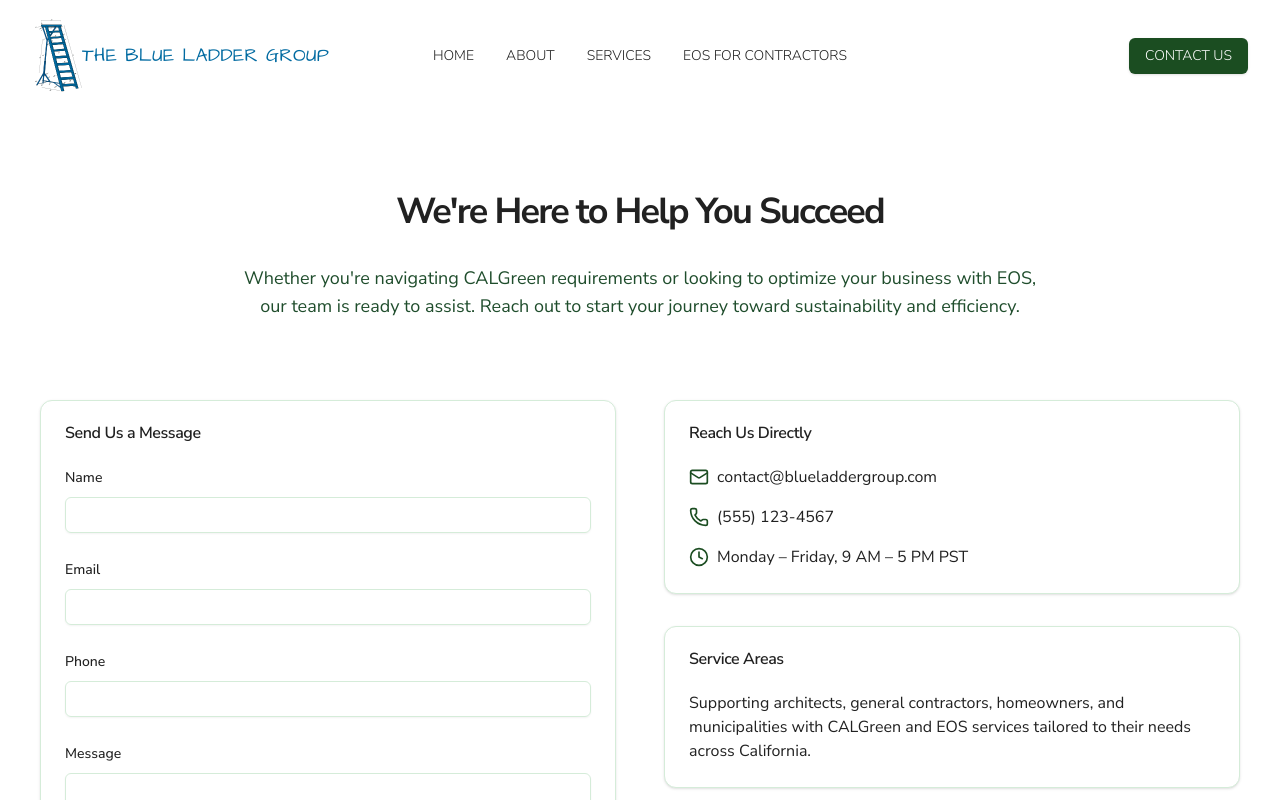
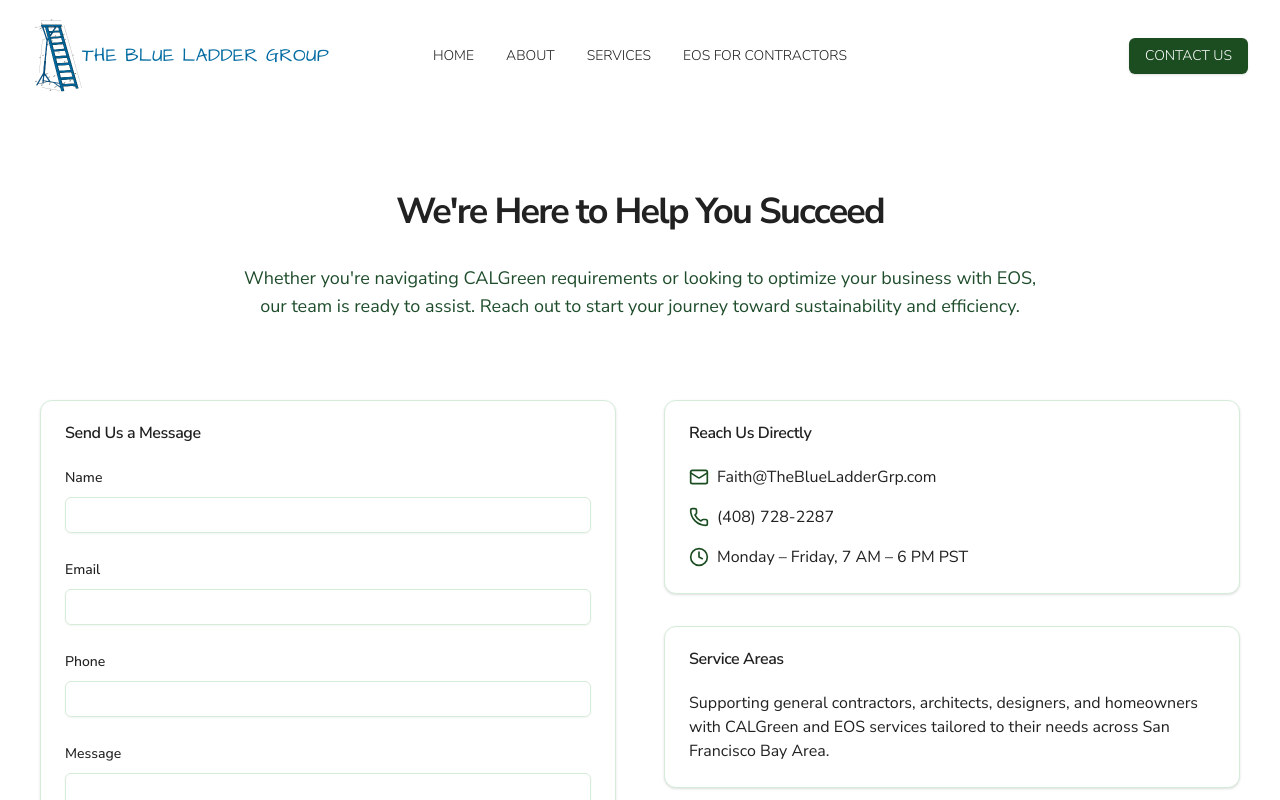
Before and after one commit to ericphamsj/theblueladdergrp.com, a Next.js app: page /contact in a window 1280 px wide. Shown: the top 800 px of the page. Built offline with nearby package versions, Linux system fonts and the light colour scheme.

Commit message:
Update contact page

```diff
--- a/app/contact/page.tsx
+++ b/app/contact/page.tsx
@@ -63,15 +63,15 @@ export default function Contact() {
               <CardContent className="space-y-4">
                 <div className="flex items-center gap-2">
                   <Mail className="h-5 w-5 text-primary" />
-                  <p>contact@blueladdergroup.com</p>
+                  <p>Faith@TheBlueLadderGrp.com</p>
                 </div>
                 <div className="flex items-center gap-2">
                   <Phone className="h-5 w-5 text-primary" />
-                  <p>(555) 123-4567</p>
+                  <p>(408) 728-2287</p>
                 </div>
                 <div className="flex items-center gap-2">
                   <Clock className="h-5 w-5 text-primary" />
-                  <p>Monday – Friday, 9 AM – 5 PM PST</p>
+                  <p>Monday – Friday, 7 AM – 6 PM PST</p>
                 </div>
               </CardContent>
             </Card>
@@ -82,7 +82,7 @@ export default function Contact() {
               </CardHeader>
               <CardContent>
                 <div className="flex items-start gap-2">
-                  <p>Supporting architects, general contractors, homeowners, and municipalities with CALGreen and EOS services tailored to their needs across California.</p>
+                  <p>Supporting general contractors, architects, designers, and homeowners with CALGreen and EOS services tailored to their needs across San Francisco Bay Area.</p>
                 </div>
               </CardContent>
             </Card>
--- a/app/layout.tsx
+++ b/app/layout.tsx
@@ -13,6 +13,7 @@ const nunitoSans = Nunito_Sans({
 export const metadata: Metadata = {
   title: 'CALGreen Expert & EOS Solutions | The Blue Ladder Group',
   description: 'Expert CALGreen inspections and EOS solutions for construction businesses. Streamline operations and achieve sustainability with The Blue Ladder Group.',
+  metadataBase: new URL('https://www.theblueladdergrp.com'),
   openGraph: {
     title: 'CALGreen Expert & EOS Solutions | The Blue Ladder Group',
     description: 'Expert CALGreen inspections and EOS solutions for construction businesses. Streamline operations and achieve sustainability with The Blue Ladder Group.',
--- a/app/page.tsx
+++ b/app/page.tsx
@@ -12,7 +12,7 @@ export const metadata: Metadata = {
 
 const testimonials = [
   {
-    quote: "Faith's quiet brilliance, her sense of calm and helpful nature made an immediate difference when she joined our team. Her knowledge base is deep in best practices for both residential construction and accounting, plus her skills in management quickly took us to the next level. Plus, she's funny and a fabulous listener.",
+    quote: "Faith's quiet brilliance, her sense of calm and helpful nature made an immediate difference when she joined our team. Her knowledge base is deep in best practices for both residential construction and accounting. Her skills in management quickly took us to the next level. Plus, she's funny and a fabulous listener.",
     author: "Ginny Schaefer",
     role: "Estimator"
   },
```
